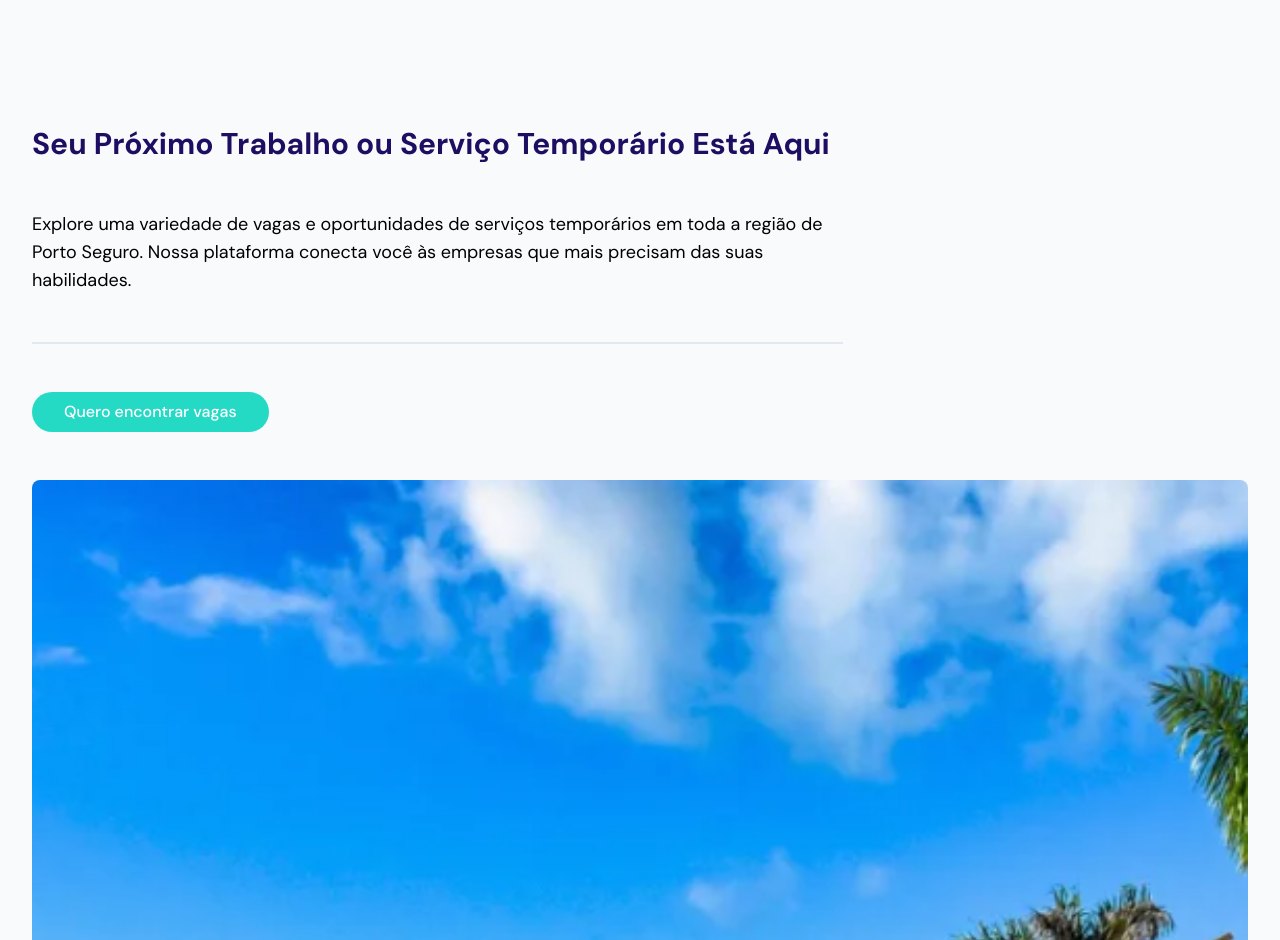
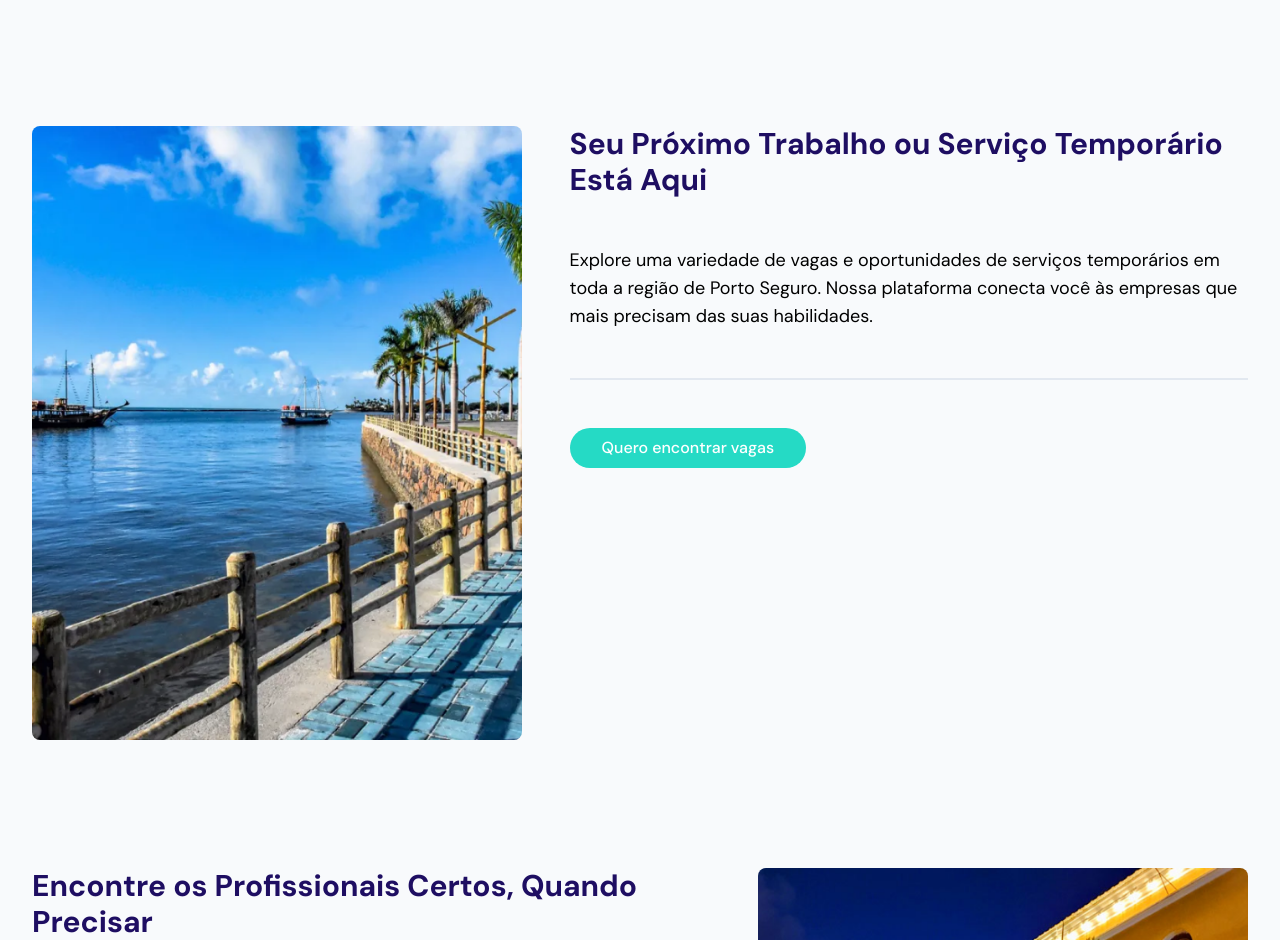
Before and after one commit to RobertoAthos/porto-seguro-vagas, a Next.js app: page / in a window 1280 px wide. Shown: the part 1588-2528 px from the top of the page. Built offline with nearby package versions, Linux system fonts and the light colour scheme; no server answers.

Commit message:
fix: features flex order

```diff
--- a/src/app/page.tsx
+++ b/src/app/page.tsx
@@ -90,6 +90,7 @@ export default function Home() {
 						isCompanySection={false}
 						scrollToSection={scrollToSection}
 						setTab={setFormTab}
+						className="flex flex-col md:flex-row-reverse"
 					/>
 				</AnimationReveal>
 			</section>
@@ -106,6 +107,7 @@ export default function Home() {
 						isCompanySection={true}
 						scrollToSection={scrollToSection}
 						setTab={setFormTab}
+						className="flex flex-col md:flex-row"
 					/>
 				</AnimationReveal>
 			</section>
--- a/src/components/lp/common/FeatureSection.tsx
+++ b/src/components/lp/common/FeatureSection.tsx
@@ -10,6 +10,7 @@ export default function FeatureSection({
 	featureImg,
 	setTab,
 	scrollToSection,
+	className
 }: {
 	title: string;
 	description: string;
@@ -18,6 +19,7 @@ export default function FeatureSection({
 	featureImg: string;
 	setTab: (tab: string) => void;
 	scrollToSection: (sectionId: string) => void;
+	className?: string;
 }) {
 	const handleGoToForm = () => {
 		setTab(isCompanySection ? "employer" : "employee");
@@ -26,9 +28,7 @@ export default function FeatureSection({
 
 	return (
 		<div
-			className={`flex flex-col md:${
-				isCompanySection ? "flex-row" : "flex-row-reverse"
-			} justify-between items-center md:items-stretch gap-6 md:gap-12`}
+			className={`${className} justify-between items-center md:items-stretch gap-6 md:gap-12`}
 		>
 			<div className="w-full md:w-2/3 space-y-6 md:space-y-12">
 				<h3 className="text-2xl md:text-3xl font-bold text-secondary text-left">
```
